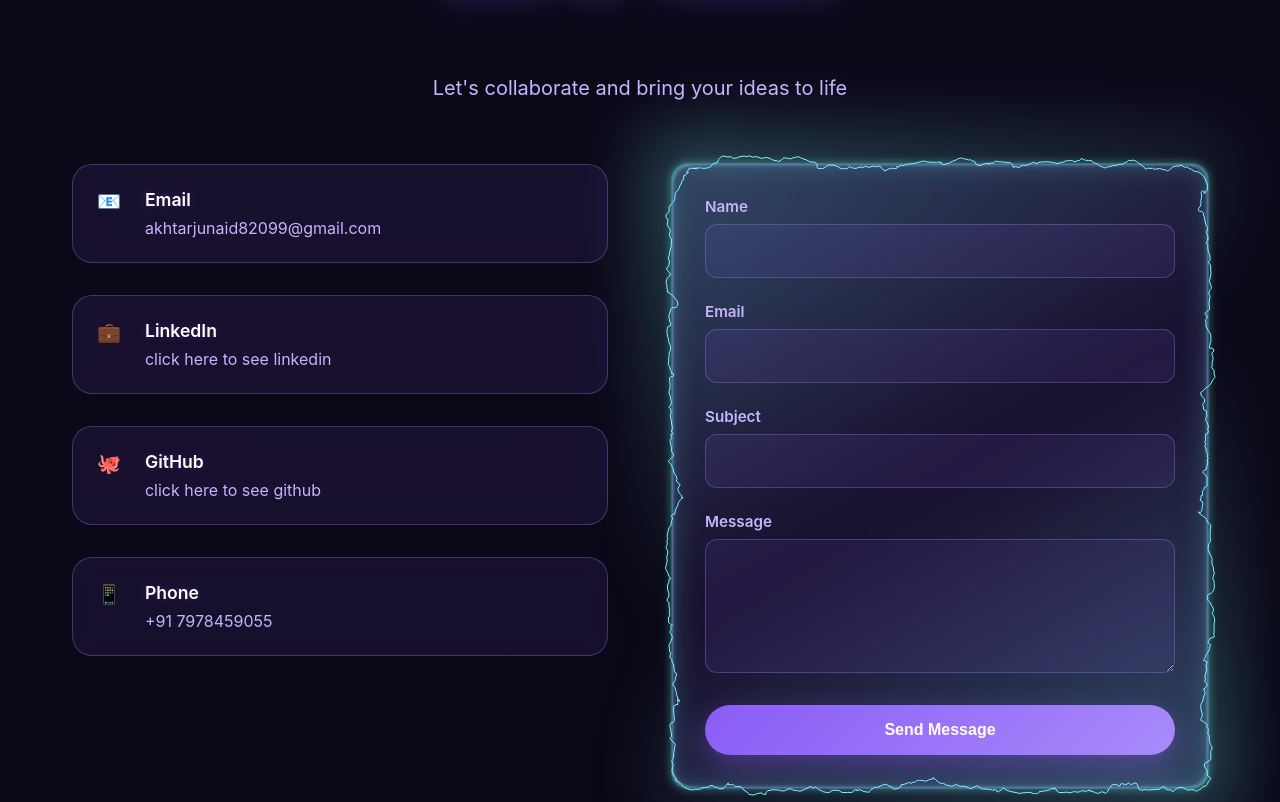
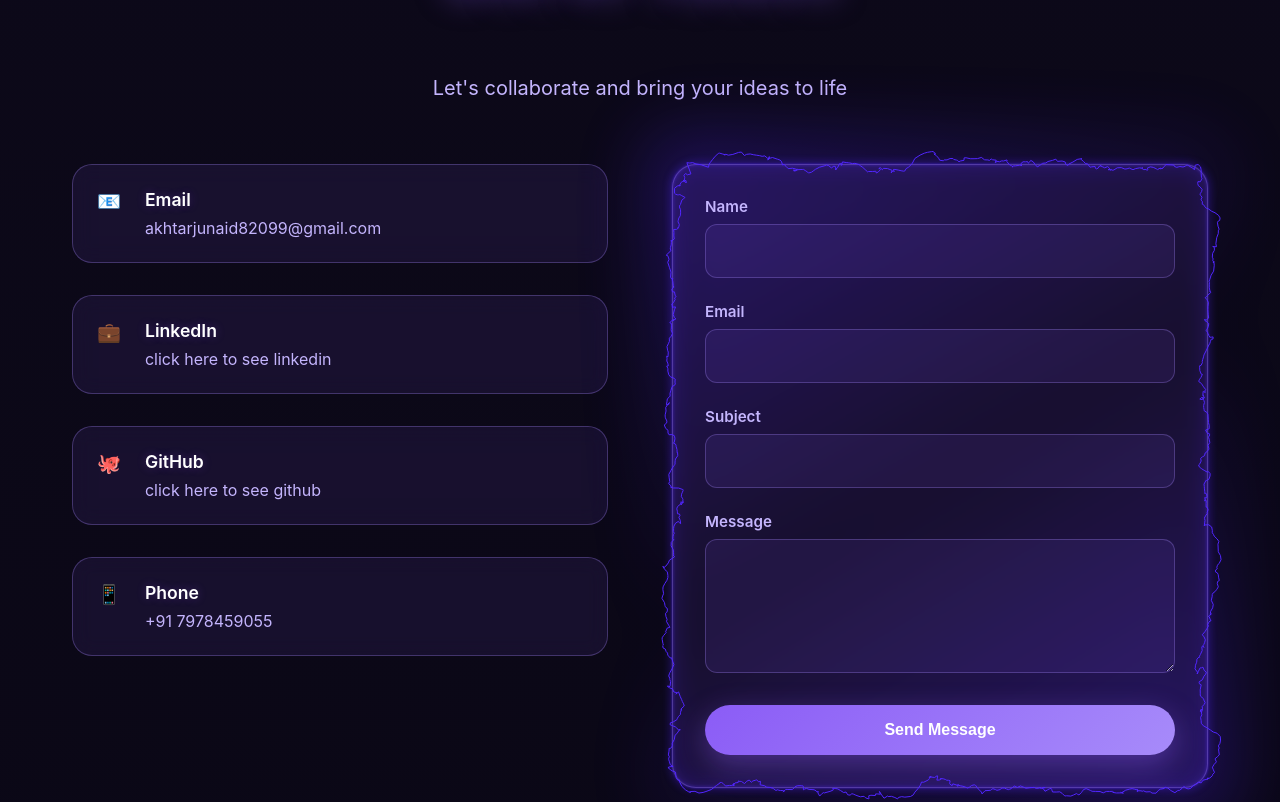
Before and after one commit to JunaidAkhtar-star/THE-ONION-FOLIO, a React (Vite) app: page / in a window 1280 px wide. Shown: the part 5003-5805 px from the top of the page. Built offline with nearby package versions, Linux system fonts and the light colour scheme.

Commit message:
Update Contact.jsx

```diff
--- a/src/components/Contact.jsx
+++ b/src/components/Contact.jsx
@@ -16,10 +16,10 @@ export default function Contact() {
 
     emailjs
       .sendForm(
-        "service_lbtr1xq", // e.g. service_123abc
-        "template_1g2dean", // e.g. template_456def
+        "service_lbtr1xq",
+        "template_1g2dean",
         formRef.current,
-        "tVdJPp7sVH-qliNlC" // e.g. PUBLIC_789ghi
+        "tVdJPp7sVH-qliNlC"
       )
       .then(
         (result) => {
@@ -29,7 +29,7 @@ export default function Contact() {
           formRef.current.reset();
         },
         (error) => {
-          console.log("EmailJS error:", error); // <- important
+          console.log("EmailJS error:", error);
           setIsSending(false);
           setStatusMessage("Something went wrong. Please try again ❌");
         }
@@ -115,26 +115,26 @@ export default function Contact() {
             </div>
           </motion.div>
 
-          {/* RIGHT FORM – wrapped with ElectricBorder, logic unchanged */}
+          {/* RIGHT FORM – same card as before, wrapped with electric border but not restyled */}
           <ElectricBorder
-            color="#7df9ff"
-            speed={1}
-            chaos={0.12}
-            thickness={2}
-            style={{ borderRadius: 16 }}
+            color="#5227ff"   // your exact theme color
+            speed={0.4}       // lower = slower movement
+            chaos={0.18}
+            borderRadius={24}
           >
-            <motion.form
-              ref={formRef}
+            <motion.div
               initial={{ opacity: 0, x: 50 }}
               whileInView={{ opacity: 1, x: 0 }}
               viewport={{ once: true }}
               transition={{ duration: 0.8, delay: 0.4 }}
+            >
+              <form
+                ref={formRef}
                 className="contact-form"
                 onSubmit={handleSubmit}
               >
                 <div className="form-group">
                   <label htmlFor="name">Name</label>
-                {/* name attribute must match template variables in EmailJS */}
                   <input type="text" id="name" name="user_name" required />
                 </div>
 
@@ -169,7 +169,8 @@ export default function Contact() {
                 {statusMessage && (
                   <p className="contact-status">{statusMessage}</p>
                 )}
-            </motion.form>
+              </form>
+            </motion.div>
           </ElectricBorder>
         </div>
       </div>
```
Lines whose indentation alone changed are shown as unchanged.
